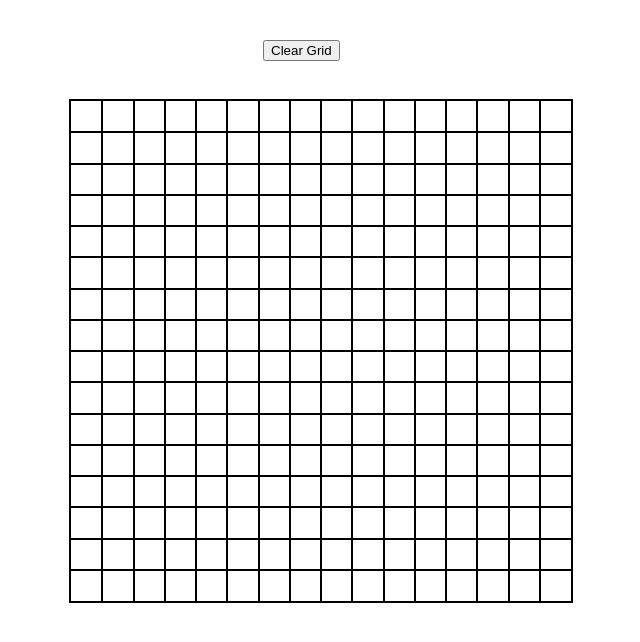
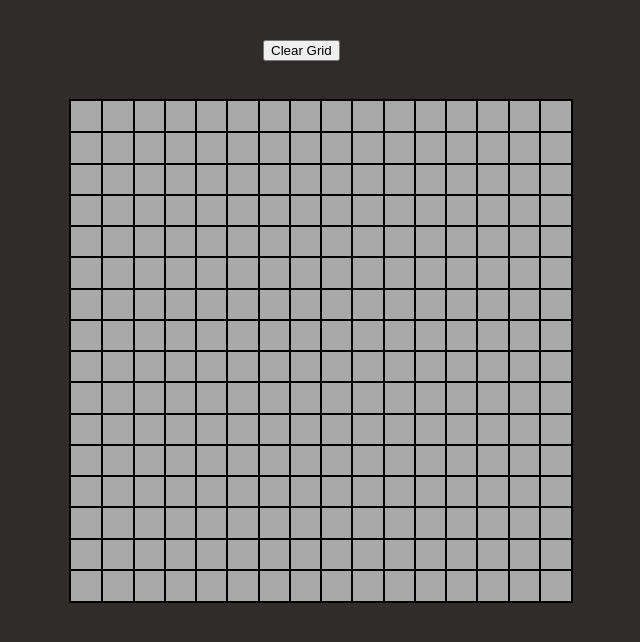
Before and after one commit to WilliDLax/Etch-a-sketch, a plain HTML site: page index.html in a window 1280 px wide. Shown: the whole page, without its empty margins (313-953 px from the left). Drawn offline with Linux system fonts and the light colour scheme.

Commit message:
Changed background color

```diff
--- a/style.css
+++ b/style.css
@@ -1,4 +1,5 @@
 body{
+    background-color: rgb(48, 44, 44);
     margin:0;
     padding:0;
 }
@@ -9,6 +10,7 @@ body{
 }
 
 #container{
+    background-color: darkgray;
     display:grid;
     grid-template-columns: repeat(var(--size), 1fr);
     grid-template-rows: repeat(var(--size), 1fr);
```
